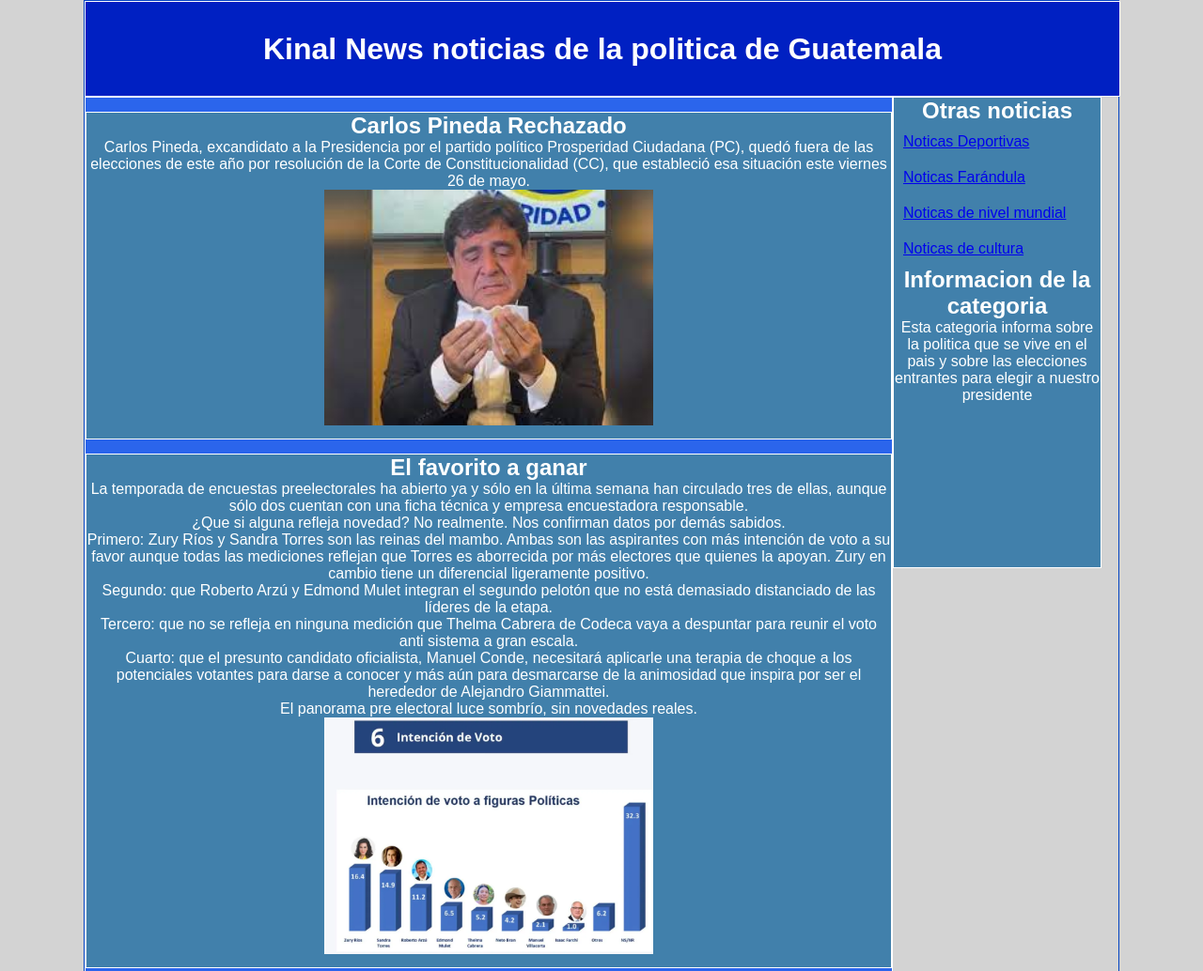
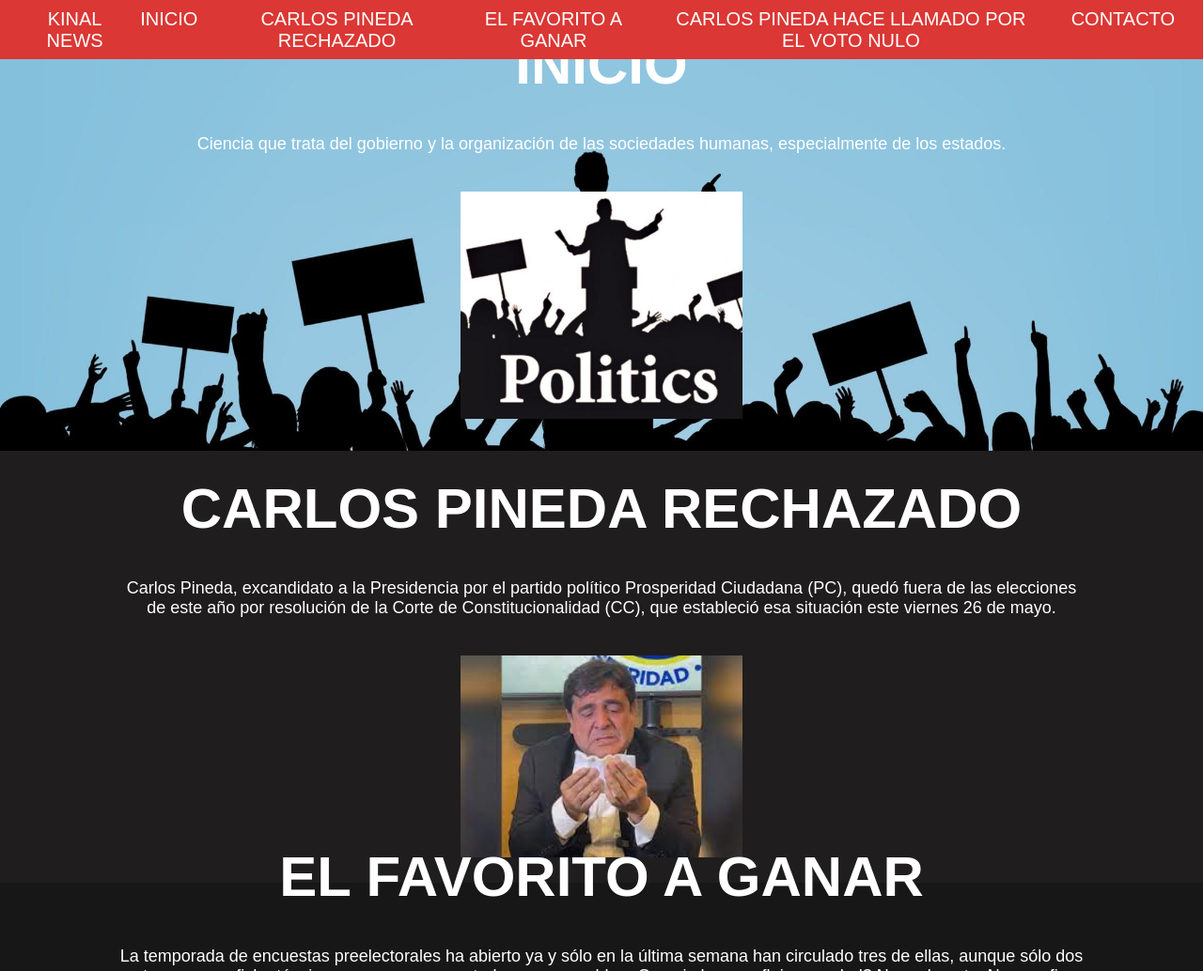
Before and after one commit to samuel216progra/ProyectoGrupal, a plain HTML site: page politica.html in a window 1280 px wide. Shown: the top 1034 px of the page at 94% size. Drawn offline with Linux system fonts and the light colour scheme.

Commit message:
Agrego de diseño

```diff
--- a/politica.css
+++ b/politica.css
@@ -1,82 +1,196 @@
 *{
-    margin: 0px;
-    padding: 0px;
+    margin: 0;
+    padding: 0;
+    border: 0;
+    font-size: 100%;
+    vertical-align: baseline;
   }
 
-body{
-    background: lightgray;
-    font-family: Arial, Herlvetica, sans-serif;
+  body {
+    text-align: center;
+    font-family: sans-serif;
+  }
+
+  .head {
+    display: flex;
+    align-items: center;
+    justify-content: space-between;
+    height: 63px;
+    background: #db3734;
+    position: fixed;
+    width: 100%;
+    z-index: 100;
+  }
+
+  .navbar {
+    display: flex;
+    margin-right: 10px;
+  }
+
+  .logo {
+    margin-left: 30px;
+  }
+
+  .logo a {
+    text-decoration: none;
+    color: #fff;
+    text-transform: uppercase;
+    font-size: 20px;
+  }
+
+  .navbar a {
+    display: block;
+    padding: 20px 20px;
+    color: white;
+    text-decoration: none;
+    text-transform: uppercase;
+    font-size: 20px;
+  }
+
+  .navbar a:hover {
+    background: #3f3f3f;
+  }
+
+  .header {
+    display: flex;
+    justify-content: center;
+    align-items: center;
+
+  }
+
+  .header {
+    height: 60vh !important;
+    background: url(imagePolitica/pol.jpg) no-repeat center;
+    background-size: cover;
+  }
+
+  .title {
+    margin-bottom: 40px;
+    font-size: 60px;
+    font-weight: 600;
+    text-transform: uppercase;
     color: white;
   }
 
-header, section, footer, aside, nav, article{
-   border: 1px solid white;
+  p {
+    margin-bottom: 40px;
+    font-size: 18px;
+    color: #fff;
+    padding: 0 100px;
   }
 
-#conteiner{
-    width: 1100px;
-    margin: 0px auto;
-    border: 1px solid #0041C2;
+  .btn {
+    display: inline-block;
+    margin-top: 15px;
+    padding: 10px 40px;
+    border: 2px solid#157DEC;
+    color: #fff;
+    text-decoration: none;
+    background: #157DEC;
   }
 
-header{
-    background-color: #0020C2;
-    height: 100px;
-    width: 100%;
-    margin: 0px auto;
-    text-align: center;
-    line-height: 100px;
+  .btn:hover {
+    background: none;
 
   }
 
-nav{
-    height: 35px;
-    background-color: #4180ab;
+  .btn-home {
+    display: flex;
+  }
+
+  .btn-home a {
+    margin: 0 10px;
+  }
+
+
+  .content {
+    height: 50vh;
+    display: flex;
+    flex-direction: column;
+    justify-content: center;
+    align-items: center;
+  }
+
+  .sau {
+    padding: 30px;
+    background: #1f1d1d
+  }
+
+  .box-container {
+    display: flex;
+    justify-content: center;
+    flex-wrap: wrap;
+    text-align: center;
 
   }
 
-ul li{
-    float: left;
-    list-style: none;
-    margin: 10px;
+  .box-container .box {
+    height: 11rem;
+    width: 17rem;
+    background: #101010;
+    text-align: center;
+    border-radius: 1rem;
+    box-shadow: 0 .3rem 5rem rgba(0, 0 , 0, .5);
+    margin: 2rem;
   }
 
-.clearfix{
-    clear:both;
+  .box-container .box i {
+    height: 3rem;
+    width: 3rem;
+    line-height: 3rem;
+    text-align: center;
+    border-radius: 50%;
+    color: #fff;
+    background: #9c27b0;
+    font-size: 2rem;
+    margin: 1rem 0;
+
   }
 
-#content{
-    float: left;
-    width: 78% ;
-    min-height: 500px;
-    background-color: #2B65EC;
+  .box-container .box h3 {
+    font-size: 20px;
+    color: #9c27b0;
+
   }
 
-.article{
-    margin-top: 15px;
-    margin-bottom: 15px;
-    padding-bottom: 10px;
-    border-bottom: 1px solid white;
-    text-align: center;
-    background-color: #4180ab;
+  .box-container .box p {
+    padding: 0 15px;
+    font-size: 16px;
   }
 
-aside{
-    float: left;
-    width: 20%;
-    min-height: 500px;
-    background-color: #4180ab;
+  .about {
+    background: #171717;
+  }
+
+  .price {
+    background: url(imagePolitica/VotoNulo.jpg) no-repeat center;
+    background-attachment: fixed;
+    background-size: cover;
     text-align: center;
   }
 
-footer{
-    background-color: #157DEC;
-    text-align: center;
-    height: 50px;
-    line-height: 50px;
+
+  .contact {
+    padding-top: 20px;
+    background: #171717;
+    padding-bottom: 0;
   }
 
-img {
-    width: 350px;
-    text-align: center;
+
+  @media (max-width: 768px) {
+
+    .title {
+        margin-bottom: 0;
+        font-size: 40px;
     }
+
+    .sau {
+        height: 100vh;
+    }
+
+    .navbar {
+        display: none;
+    }
+
+
+  }
--- a/politica.html
+++ b/politica.html
@@ -1,96 +1,81 @@
 <!DOCTYPE html>
-<html>
+<html lang="en">
 <head>
-        <meta charset="utf-8"/>
-        <title>Kinal News Política</title>
-        <link rel="stylesheet" href="politica.css"/>
+    <meta charset="UTF-8">
+    <meta http-equiv="X-UA-Compatible" content="IE=edge">
+    <meta name="viewport" content="width=device-width, initial-scale=1.0">
+    <link rel="stylesheet" href="https://cdnjs.cloudflare.com/ajax/libs/font-awesome/5.15.1/css/all.min.css">
+    <link rel="stylesheet" href="politica.css">
+    <title>Pagina web basica</title>
 
 </head>
 
 <body>
+    <div class="head">
 
-        <div id= "conteiner">
-            <header>
-                <h1>Kinal News noticias de la politica de Guatemala</h1>
+        <div class="logo">
+            <a href="#">Kinal News</a>
+        </div>
+
+        <nav class="navbar">
+            <a href="#">Inicio</a>
+            <a href="#Explorando">Carlos Pineda Rechazado</a>
+            <a href="#Musica">El favorito a ganar</a>
+            <a href="#Arte">Carlos Pineda hace llamado por el voto nulo</a>
+            <a href="#Contacto">Contacto</a>
+        </nav>
+
+    </div>
+    <header class="content header">
+        <h2 class="title">Inicio</h2>
+        <p>
+            Ciencia que trata del gobierno y la organización de las sociedades humanas, especialmente de los estados.
+        </p>
+        <img src="imagePolitica/politics.jpg" width="300"/>
+
+        </div>
     </header>
 
-            <section id="content">
+    <section class="content sau" id="Explorando">
 
-                <article class="article">
-                    <h2>Carlos Pineda Rechazado</h2>
+        <h2 class="title">Carlos Pineda Rechazado</h2>
         <p>Carlos Pineda, excandidato a la Presidencia por el partido político Prosperidad Ciudadana (PC), quedó fuera de las elecciones de este año por resolución de la Corte de Constitucionalidad (CC), que estableció esa situación este viernes 26 de mayo.</p>
-                    <img src="imagePolitica/Carlos Pineda.jpg"/>
-                </article>
+        <img src="imagePolitica/Carlos Pineda.jpg" width="300"/>
+    </section>
+    <section class="content about" id="Musica">
+        <h2 class="title"> El favorito a ganar</h2>
+        <p>La temporada de encuestas preelectorales ha abierto ya y sólo en la última semana han circulado tres de ellas, aunque sólo dos cuentan con una ficha técnica y empresa encuestadora responsable.
 
-                <article class="article">
-                    <h2>El favorito a ganar</h2>
-                    <p>La temporada de encuestas preelectorales ha abierto ya y sólo en la última semana han circulado tres de ellas, aunque sólo dos cuentan con una ficha técnica y empresa encuestadora responsable.</p>
-                    <p>¿Que si alguna refleja novedad? No realmente. Nos confirman datos por demás sabidos.</p>
-                    <p>Primero: Zury Ríos y Sandra Torres son las reinas del mambo. Ambas son las aspirantes con más intención de voto a su favor aunque todas las mediciones reflejan que Torres es aborrecida por más electores que quienes la apoyan. Zury en cambio tiene un diferencial ligeramente positivo.</p>
-                    <p>Segundo: que Roberto Arzú y Edmond Mulet integran el segundo pelotón que no está demasiado distanciado de las líderes de la etapa.</p>
-                    <p>Tercero: que no se refleja en ninguna medición que Thelma Cabrera de Codeca vaya a despuntar para reunir el voto anti sistema a gran escala.</p>
-                    <p>Cuarto: que el presunto candidato oficialista, Manuel Conde, necesitará aplicarle una terapia de choque a los potenciales votantes para darse a conocer y más aún para desmarcarse de la animosidad que inspira por ser el herededor de Alejandro Giammattei.</p>
-                    <p>El panorama pre electoral luce sombrío, sin novedades reales.</p>
-                    <img src="imagePolitica/El Favorito.png"/>
-                </article>
+        ¿Que si alguna refleja novedad? No realmente. Nos confirman datos por demás sabidos.
 
-                <article class="article">
-                    <h2>Carlos Pineda hace llamado por el voto nulo</h2>
-                    <p>El excandidato a la Presidencia por el partido político Prosperidad Ciudadana (PC), Carlos Pineda, se pronunció por la resolución que lo deja fuera de las elecciones 2023 ante sus simpatizantes que esperaban a las afueras de la Corte de Constitucionalidad (CC), haciendo un llamado al voto nulo como señal de protesta.</p>
-                    <img src="imagePolitica/VotoNulo.jpg"/>
-                </article>
+        Primero: Zury Ríos y Sandra Torres son las reinas del mambo. Ambas son las aspirantes con más intención de voto a su favor aunque todas las mediciones reflejan que Torres es aborrecida por más electores que quienes la apoyan. Zury en cambio tiene un diferencial ligeramente positivo.
 
-                <article class="article">
-                    <h2>¿Sandra Torres le pago a Badabum?</h2>
-                    <p>La productora de contenido audiovisual mexicana Badabun, publicó un video en redes sociales en el que se referían a la supuesta "Verdad de Guatemala", en donde la presentadora Paola Castillo se refería a su mala experiencia, durante su visita al país.</p>
-                    <p> En el video Castillo relata que a pocos minutos de llegar a Guatemala le habrían clonado la tarjeta y que conversó con varias mujeres que le comentaron que se sienten inseguras. Sin embargo, instantes después narra qué se siente feliz, porque Guatemala tendrá una mujer presidenta.</p>
-                    <p>De inmediato menciona a Sandra Torres, presidenciable de la Unidad Nacional de la Esperanza (UNE) y se muestran imágenes de la campaña electoral de ese partido. Al mismo tiempo que la presentadora dice: "Quiero felicitar al pueblo de Guatemala por que pondrán a la primera mujer presidenta, les juro que no se van a arrepentir"</p>
-                    <p>Tras ello, los internautas comenzaron a preguntarse si el video había sido pagado por la UNE. El partido informó que no pagaron por el video y que Badabun los buscó porque Torres lidera las encuesta</p>
-                    <img src="imagePolitica/Sandra Torres.jpg"/>
+        Segundo: que Roberto Arzú y Edmond Mulet integran el segundo pelotón que no está demasiado distanciado de las líderes de la etapa.
+
+        Tercero: que no se refleja en ninguna medición que Thelma Cabrera de Codeca vaya a despuntar para reunir el voto anti sistema a gran escala.
+
+        Cuarto: que el presunto candidato oficialista, Manuel Conde, necesitará aplicarle una terapia de choque a los potenciales votantes para darse a conocer y más aún para desmarcarse de la animosidad que inspira por ser el herededor de Alejandro Giammattei.
+        </p>
+        <img src="imagePolitica/El Favorito.png" width="200"/>
+
+    </section>
+
+    <section class="content price" id="Arte">
+
+        <article class="contain">
+            <h2 class="title">Carlos Pineda hace llamado por el voto nulo</h2>
+            <p>El excandidato a la Presidencia por el partido político Prosperidad Ciudadana (PC), Carlos Pineda, se pronunció por la resolución que lo deja fuera de las elecciones 2023 ante sus simpatizantes que esperaban a las afueras de la Corte de Constitucionalidad (CC), haciendo un llamado al voto nulo como señal de protesta.
+            </p>
+
+            <a href="#" class="btn">Volver a Inicio</a>
+
         </article>
 
     </section>
-
-            <aside>
-                <h2>Otras noticias</h2>
-
-
-                        <ul>
-                            <li>
-                                <a href="deportes.html">
-                                    Noticas Deportivas
-                                </a>
-                            </li>
-                            <li>
-                                <a href="farandula.html">
-                                    Noticas Farándula
-                                </a>
-                            </li>
-                            <li>
-                                <a href="deportes.html">
-                                    Noticas de nivel mundial
-                                </a>
-                            </li>
-                            <li>
-                                <a href="cultura.html">
-                                    Noticas de cultura
-                                </a>
-                            </li>
-                        </ul>
-
-
-                    <div class="clearfix"></div>
-                <h2> Informacion de la categoria</h2>
-                <p>Esta categoria informa sobre la politica que se vive en el pais y sobre las elecciones entrantes para elegir a nuestro presidente</p>
-
-            </aside>
-
-            <div class="clearfix"></div>
-
-            <footer>
-                Kinal News WEB &copy; 2023
-            </footer>
-        </div>
-
+    <section class="content contact" id="Contacto">
+        <h2 class="title"><a href="mailto:kinalnews@gmailcom">Contactanos</h2></a>
+        <p>TEL: 4756-2183</p>
+        <p>&copy; 2023 Kinal News. Todos los derechos reservados.</p>
+    </section>
 </body>
 </html>
```
Also changed, not shown: imagePolitica/descarga.jpg (added), imagePolitica/pol.jpg (added), imagePolitica/politics.jpg (added), imgPrincipal/Yono.webp (added). Lines whose indentation alone changed are shown as unchanged.
